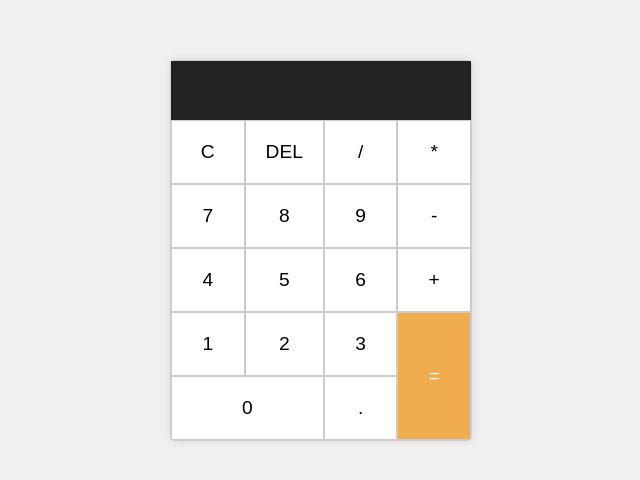
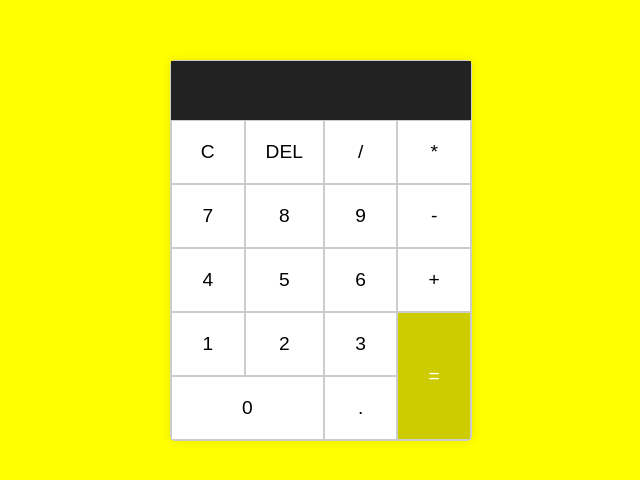
Before and after one commit to minhafathimachettool-coder/Calculator, a plain HTML site: page index.html in a window 1280 px wide. Shown: the part 150-630 px from the top of the page, without its empty margins (319-959 px from the left). Drawn offline with Linux system fonts and the light colour scheme.

Commit message:
Change application color to yellow

```diff
--- a/style.css
+++ b/style.css
@@ -3,7 +3,7 @@ body {
     justify-content: center;
     align-items: center;
     height: 100vh;
-    background-color: #f0f0f0;
+    background-color: #FFFF00; /* Changed to yellow */
     margin: 0;
 }
 
@@ -43,12 +43,12 @@ body {
 }
 
 .buttons button:hover {
-    background-color: #f0f0f0;
+    background-color: #FFFF99; /* Changed to lighter yellow */
 }
 
 .buttons .equal {
     grid-row: span 2;
-    background-color: #f0ad4e;
+    background-color: #CCCC00; /* Changed to darker yellow */
     color: white;
 }
 
```
